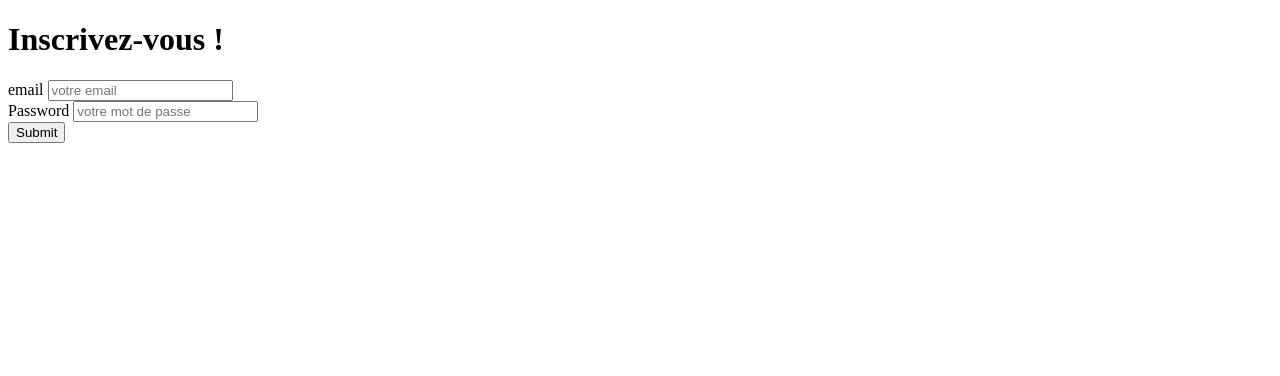
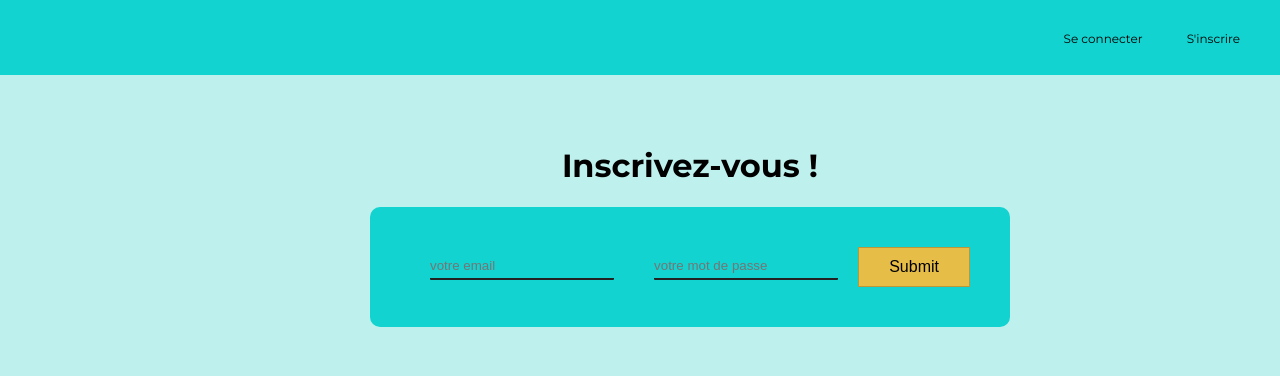
Before and after one commit to carlyne/projet-php, a PHP site: page /authentification/signup.php in a window 1280 px wide; the page is wider, and only the part inside the window is pictured. Shown: the top 376 px of that part. Run offline with PHP 8.4, Linux system fonts and the light colour scheme.

Commit message:
correction authentification user, ajout de style formulaire et page accueil

```diff
--- a/authentification/login_traitment.php
+++ b/authentification/login_traitment.php
@@ -12,6 +12,7 @@ $user = $response->fetch(PDO::FETCH_ASSOC);
 if ($_POST['password'] == $user['password']) {
     echo "vous êtes connecté";
     $_SESSION['user'] = $user;
+
 } else {
     echo "try again";
 }
--- a/authentification/signup.php
+++ b/authentification/signup.php
@@ -1,23 +1,26 @@
+<?php include('../partials/service.php')?>
+<?php include('../index_traitment.php')?>
+
 <!DOCTYPE html>
 <html lang="en">
 <head>
-    <meta charset="UTF-8">
-    <meta name="viewport" content="width=device-width, initial-scale=1.0">
-    <title>Game in Life</title>
+    <?php include('../partials/header.php')?>
+    <link rel="stylesheet" type="text/css" href="../partials/style.css">
 </head>
+
 <body>
+    <?php include('../partials/navbar.php')?>
+    <main>
         <h1>Inscrivez-vous ! </h1>
-
         <form action="signup_traitment.php" method="POST">
             <div>
-            <label for="email">email</label>
                 <input type="email" name="email" id="email" placeholder="votre email">
             </div>
             <div>
-            <label for="password">Password</label>
                 <input type="password" name="password" id="password" placeholder="votre mot de passe">
             </div>
-        <input type="submit">
+            <input class="button" type="submit">
         </form>
+    </main>
 </body>
 </html>
--- /dev/null
+++ b/index_traitment.php
@@ -0,0 +1,26 @@
+<?php
+    $isUserConnected = false;
+    $userHasCharacter = false;
+
+    // Check if user is connected
+    if (isset($_SESSION['user'])) {
+        $isUserConnected = true;
+        $currentUserId = $_SESSION['user']['id'];
+
+        // Get user's profil informations
+        $selectUserProfil = "SELECT * FROM user LEFT JOIN profil ON user.profil = profil.id WHERE   user.id = $currentUserId";
+        $response = $bdd->query($selectUserProfil);
+        $userProfil = $response->fetch(PDO::FETCH_ASSOC);
+
+    } else {
+        $isUserConnected = false;
+    }
+
+    // Check if character has been created
+    if (!empty($userProfil['pseudo'])) {
+        $userHasCharacter = true;
+    } else {
+        $userHasCharacter = false;
+    }
+
+?>
--- /dev/null
+++ b/partials/header.php
@@ -0,0 +1,4 @@
+<meta charset="UTF-8">
+<meta name="viewport" content="width=device-width, initial-scale=1.0">
+<link href="https://fonts.googleapis.com/css2?family=Montserrat:wght@400;600;700&display=swap" rel="stylesheet">
+<title>Game in Life</title>
--- /dev/null
+++ b/partials/navbar.php
@@ -0,0 +1,16 @@
+<nav class="main-nav">
+    <ul>
+        <?php if(!$isUserConnected) : ?>
+            <li><a href="authentification/login.php">Se connecter</a></li>
+            <li><a href="authentification/signup.php">S'inscrire</a></li>
+        <?php else :?>
+            <li><a href="authentification/logout.php">Se déconnecter</a></li>
+            <?php if(!$userHasCharacter) : ?>
+                <li><a href="create.php">Créer personnage</a></li>
+
+            <?php else :?>
+                <li><a href="profil_page.php">Afficher personnage</a></li>
+            <?php endif; ?>
+        <?php endif; ?>
+    </ul>
+</nav>
--- /dev/null
+++ b/partials/style.css
@@ -0,0 +1,120 @@
+* {
+    box-sizing: border-box;
+}
+
+body {
+    width: 100%;
+    margin: 0 auto;
+    background-color: rgba(190,241,237,1);
+    font-family: 'Montserrat', sans-serif;
+}
+
+main {
+    width: 100%;
+    margin: 50px;
+    display: flex;
+    flex-direction: column;
+    align-items: center;
+    justify-content: center;
+}
+
+h1, h2 {
+    font-weight: bold;
+}
+
+/* Main Nav*/
+
+.main-nav {
+    width: 100%;
+    height: 75px;
+    margin: 0;
+    padding: 20px;
+    background: rgb(18,211,207);
+    display: flex;
+    align-items: center;
+    justify-content: end;
+}
+
+.main-nav ul {
+    list-style-type: none;
+    margin: 0;
+    padding: 0;
+}
+
+.main-nav ul li {
+    display: inline-block;
+    padding: 0 20px;
+}
+
+.main-nav a {
+    font-size: 0.75rem;
+}
+
+
+/* Banner */
+
+.banner {
+    width: 100%;
+    height: 350px;
+    padding: 20px;
+    display: flex;
+    flex-direction: column;
+    align-items: center;
+    justify-content: space-around;
+    background: url('../assets/canadian-dollar.png') center / contain repeat;
+}
+
+.banner h1 {
+    padding: 0;
+    margin: 0;
+    font-size: 4rem;
+    text-align: center;
+}
+
+
+/* Buttons */
+
+button, .button {
+    margin: 0;
+    padding: 10px 30px;
+    display: inline-block;
+    font-size: inherit;
+    color: inherit;
+    border: 1px solid rgb(184, 152, 58);
+    background-color: rgba(229,189,71,1);
+}
+
+a {
+    color: inherit;
+    text-decoration: none;
+}
+
+
+/* Formulaires */
+form {
+    width: 50%;
+    padding: 40px;
+    display: flex;
+    align-items: center;
+    justify-content: space-around;
+    background: rgb(18,211,207);
+    border-radius: 10px;
+}
+
+form div {
+    margin: 0 20px;
+    width: calc(70% - 40px);
+}
+
+form input[type="email"], form input[type="password"] {
+    border: none;
+    border-bottom: 2px solid #222;
+    border-radius: 1px;
+    background: transparent;
+    width: 100%;
+}
+
+form input[placeholder] {
+    color: #222;
+    padding: 5px 0;
+}
```
Also changed, not shown: authentification/login.php (+10 -7 lines), authentification/signup_traitment.php (+4 -4 lines), index.php (+11 -50 lines), modifications/delete.php (deleted, +0 -27 lines), modifications/delete_traitment.php (added, +31 -0 lines), modifications/edit_traitment.php (added, +35 -0 lines), profil_page.php (+15 -2 lines), assets/canadian-dollar.png (added). Lines whose indentation alone changed are shown as unchanged.
